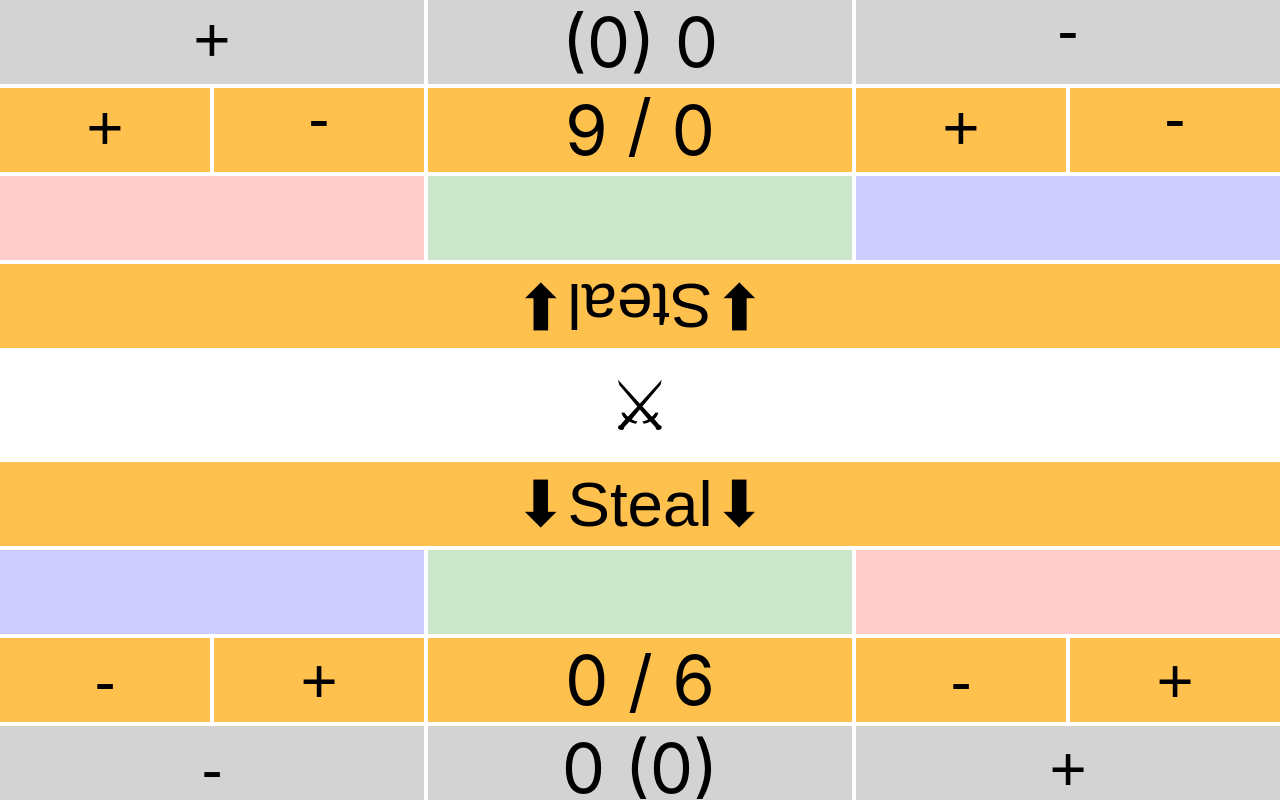
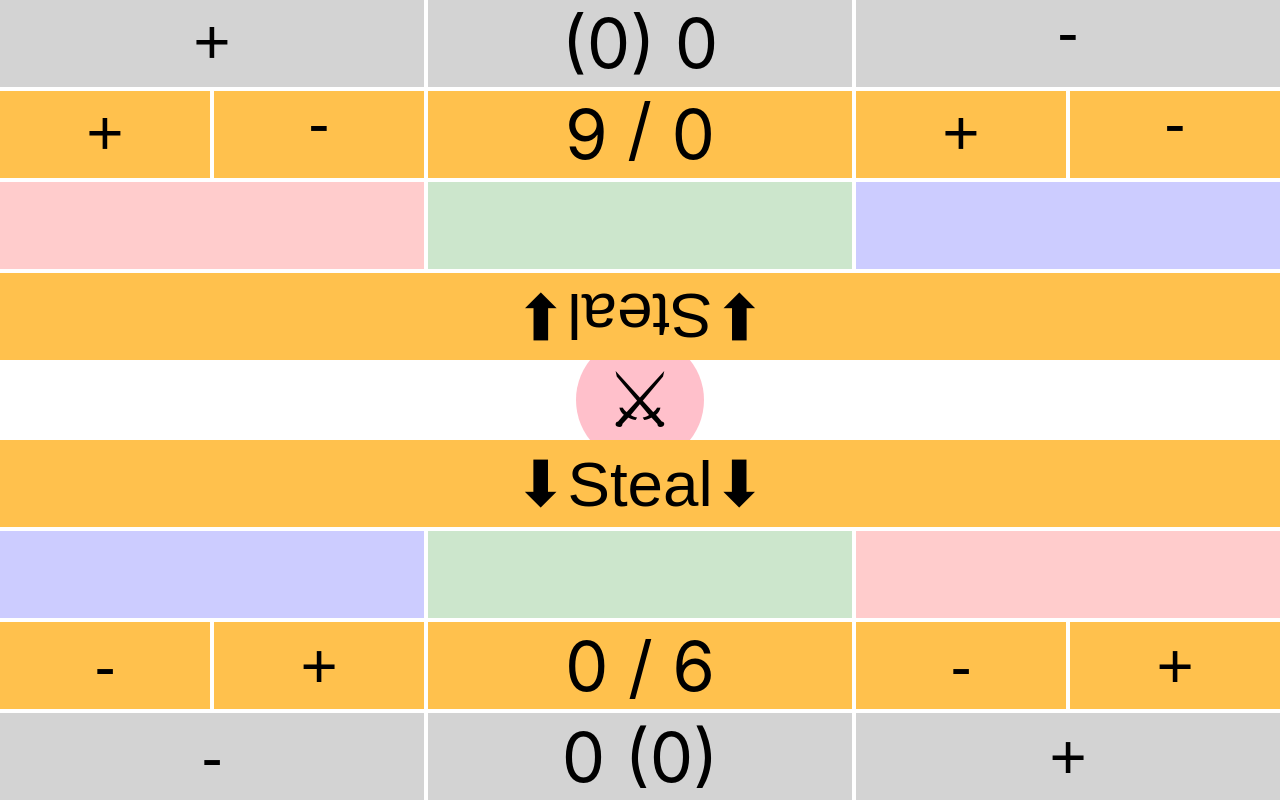
Before and after one commit to nihakue/keyforger, a React (Create React App) app: page / in a window 1280 px wide. Built offline with nearby package versions, Linux system fonts and the light colour scheme.

Commit message:
Add single player swap

```diff
--- a/src/DMZ.css
+++ b/src/DMZ.css
@@ -2,5 +2,13 @@
   display: flex;
   align-items: center;
   justify-content: center;
-  padding: 15px;
+  height: 10vh;
 }
+
+.dmz button {
+  background: pink;
+  border-radius: 50%;
+  height: 10vw;
+  width: 10vw;
+  font-size: 6vw;
+}
--- a/src/DMZ.js
+++ b/src/DMZ.js
@@ -1,11 +1,21 @@
-import React from 'react';
+import React, { useContext } from 'react';
 import Stat from './Stat';
+import { PlayContext, modePressed } from './Playmat';
 import './DMZ.css';
 
 export default function DMZ() {
   return (
     <section className="dmz">
-      <Stat>⚔</Stat>
+      <ModeSwapper />
     </section>
   );
 }
+
+function ModeSwapper() {
+  const { dispatch, singlePlayerMode } = useContext(PlayContext);
+  return (
+    <button onClick={() => dispatch(modePressed())}>
+      <span>{`${singlePlayerMode ? '🗡️' : '⚔'}`}</span>
+    </button>
+  );
+}
--- a/src/GameBoard.css
+++ b/src/GameBoard.css
@@ -3,14 +3,6 @@
   overflow: hidden;
   display: flex;
   flex-direction: column;
-}
-
-.game-board > * {
-  flex: 10;
-}
-
-.game-board > .dmz {
-  flex: 1;
 }
 
 .game-board:not(.tab-user) button:focus,
--- a/src/Player.js
+++ b/src/Player.js
@@ -10,7 +10,11 @@ export default function Player({ reverse = false, player }) {
   const playerDispatch = action => dispatch({ ...action, player });
 
   return (
-    <section className={`playmat${reverse ? ' reverse' : ''}`}>
+    <section
+      className={`playmat${reverse ? ' reverse' : ''}${
+        singlePlayerMode ? ' single-player-mode' : ''
+      }`}
+    >
       <PlayContext.Provider
         value={{ dispatch: playerDispatch, singlePlayerMode, ...state[player] }}
       >
--- a/src/Playmat.css
+++ b/src/Playmat.css
@@ -1,10 +1,14 @@
 .playmat {
-  height: 100%;
+  flex: 1;
   display: grid;
   grid-template-rows: repeat(4, 1fr);
   grid-gap: 4px;
 }
 
+.playmat.single-player-mode {
+  grid-template-rows: repeat(3, 1fr);
+}
+
 .reverse {
   transform: rotate(180deg);
 }
--- a/src/Playmat.js
+++ b/src/Playmat.js
@@ -12,6 +12,10 @@ export const CHANGE_KEY_COST = 'CHANGE_KEY_COST';
 export const FORGE_KEY_PRESSED = 'FORGE_KEY_PRESSED';
 export const STEAL_PRESSED = 'STEAL_PRESSED';
 export const MODE_PRESSED = 'MODE_PRESSED';
+
+export const modePressed = () => ({
+  type: MODE_PRESSED
+});
 
 export const changeAmber = amount => ({
   type: CHANGE_AMBER,
@@ -99,7 +103,7 @@ export default function Playmat() {
   return (
     <PlayContext.Provider value={{ dispatch, ...state }}>
       {!state.singlePlayerMode && <Player reverse player={0} />}
-      {!state.singlePlayerMode && <DMZ />}
+      <DMZ />
       <Player player={1} />
     </PlayContext.Provider>
   );
```
